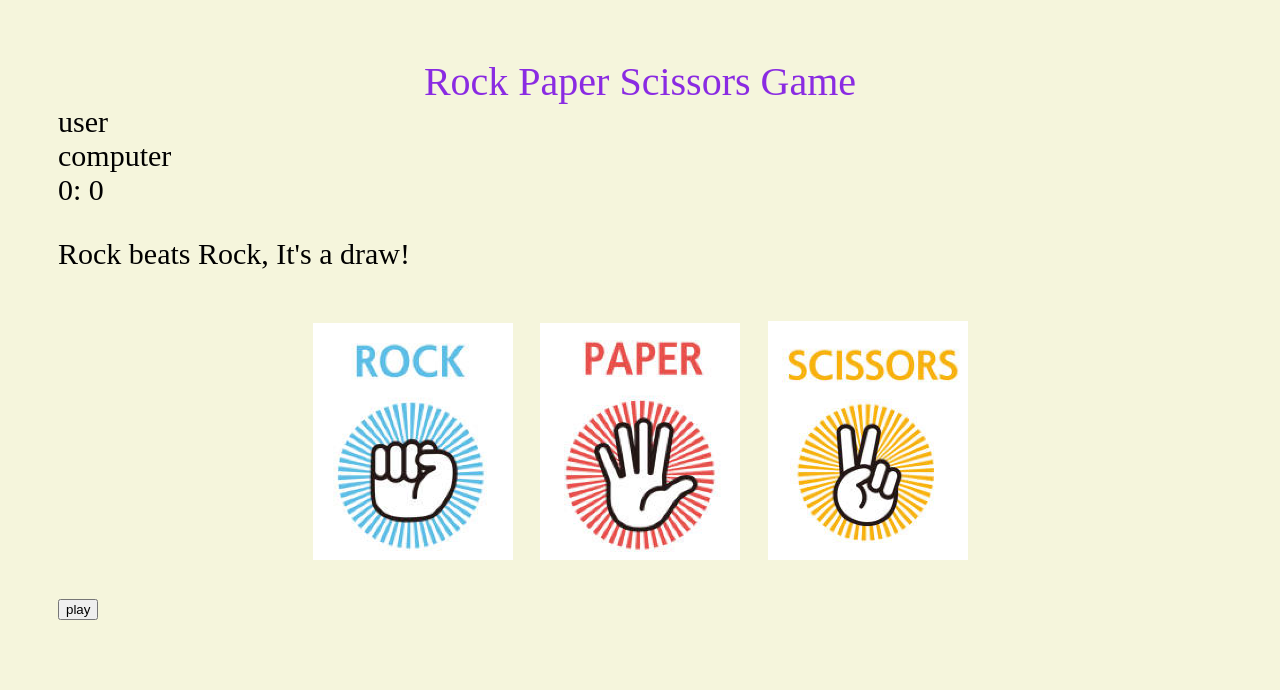
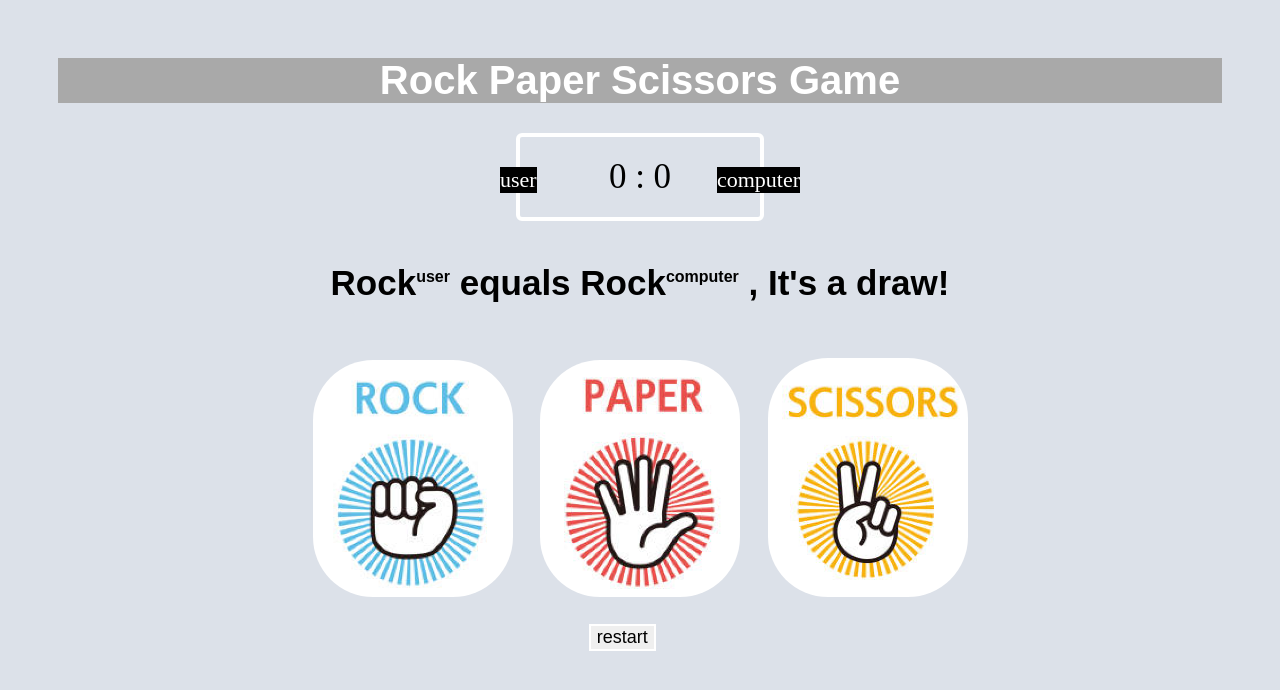
Before and after one commit to fan0703/First-Project-Rock-Paper-Scissors, a plain HTML site: page index.html in a window 1280 px wide. Both pictures are taken after a click on the element 412 px from the left and 445 px from the top of the page. Drawn offline with Linux system fonts and the light colour scheme.

Commit message:
decoration finished

```diff
--- a/index.html
+++ b/index.html
@@ -9,10 +9,10 @@
 </head>
 <body>
     <header>Rock Paper Scissors Game</header>
-    <div class = "score board">
-      <div id = "user board">user</div>
-      <div id = "computer board">computer</div>
-      <span id = "user score">0</span>: <span id = "computer score">0</span>
+    <div class = "score-board">
+      <div id = "user-board" class = "title">user</div>
+      <div id = "computer-board" class = "title" >computer</div>
+      <span id = "user score">0</span> : <span id = "computer score">0</span>
     </div>
     <div class = "result">
         <p id = "result textcontent">Scissors covers Paper, You Win!</p>
@@ -29,7 +29,7 @@
         </div>
     </div>
     <!-- <p class = "play">Play</p> -->
-    <button>play</button>
+    <button>restart</button>
 
 
 </body>
--- a/script.js
+++ b/script.js
@@ -11,6 +11,7 @@ const scissores_div = document.querySelector("#scissors")
 const userScore_span = document.getElementById("user score")
 const computerScore_span = document.getElementById("computer score")
 const result = document.getElementById("result textcontent")
+const restart = document.querySelector("button")
 
 function getComputerChoice(){
     const choice = ["Rock","Paper","Scissors"];
@@ -23,58 +24,82 @@ function win(userChoiceSelection,computerChoice){
    userScore++
    userScore_span.textContent = userScore
    computerScore_span.textContent = computerScore
-   result.innerHTML = userChoiceSelection + " beats " + computerChoice + ", you win!"
+   const userUpper = "user".fontsize(3).sup()
+   const computerUpper = "computer".fontsize(3).sup()
+//    const choiceSelection = ducoment.querySelector()
+   result.innerHTML = `${userChoiceSelection}${userUpper} beats ${computerChoice}${computerUpper} , you win!`
 }
 
 function lose(userChoiceSelection,computerChoice){
    computerScore++
    userScore_span.textContent = userScore
    computerScore_span.textContent = computerScore
-    result.innerHTML = userChoiceSelection + " beats " + computerChoice + ", you lose!"
+   const userUpper = "user".fontsize(3).sup()
+   const computerUpper = "computer".fontsize(3).sup()
+   result.innerHTML = `${userChoiceSelection}${userUpper} loses to ${computerChoice}${computerUpper} , you lose!`
 }
 
 function draw(userChoiceSelection,computerChoice){
-
    userScore_span.textContent = userScore
    computerScore_span.textContent = computerScore
-    result.innerHTML = userChoiceSelection + " beats " + computerChoice + ", It's a draw!"
+   const userUpper = "user".fontsize(3).sup()
+   const computerUpper = "computer".fontsize(3).sup()
+   result.innerHTML = `${userChoiceSelection}${userUpper} equals ${computerChoice}${computerUpper} , It's a draw!`
+}
+function gameOver(){
+
+    if(userScore === 10){
+     result.innerHTML = "Game Over! You Win!"
+     rock_div.style.display = "none"
+     paper_div.style.display = "none"
+     scissores_div.style.display = "none"
+    }
+    if(computerScore === 10){
+     result.innerHTML = "Game Over! You Lose!"
+     rock_div.style.display = "none"
+     paper_div.style.display = "none"
+     scissores_div.style.display = "none"
+    }
 }
 
+function restartGame(){
+    location.reload(true)
+}
+restart.addEventListener('click', restartGame)
 
 rock_div.addEventListener('click', function(){
-    // getComputerChoice()
     computerChoice = getComputerChoice()
     userChoiceSelection = "Rock"
     if(computerChoice === "Scissors"){
-        // console.log("rock covers scissors, you win!")
         win(userChoiceSelection,computerChoice)
-
+        gameOver()
 
     }
     if(computerChoice === "Paper"){
-        // console.log("rock cannot cover paper, you lose!")
         lose(userChoiceSelection,computerChoice)
-        // computerScore_span.innerHTML = computerScore
+        gameOver()
     }
     if(computerChoice  === "Rock"){
-        console.log("It's a draw")
         draw(userChoiceSelection,computerChoice)
+        gameOver()
     }
 })
 
 paper_div.addEventListener('click', function(){
+    // gameOver()
     computerChoice = getComputerChoice()
     userChoiceSelection = "Paper"
     if(computerChoice === "Rock"){
-        // console.log("scissors cannnot cover rock , you lose!")
         win(userChoiceSelection,computerChoice)
+        // gameOver()
     }
     if(computerChoice  === "Paper"){
-        // console.log("scissors covers paper, you win!")
         draw(userChoiceSelection,computerChoice)
+        // gameOver()
     }
     if(computerChoice  === "Scissors"){
         lose(userChoiceSelection,computerChoice)
+        // gameOver()
      }
 })
 
@@ -82,26 +107,21 @@ scissores_div.addEventListener('click', function(){
     computerChoice = getComputerChoice()
     userChoiceSelection = "Scissors"
     if(computerChoice === "Rock"){
-        // console.log("paper covers rock, you win!")
         lose(userChoiceSelection,computerChoice)
+        // gameOver()
 
     }
     if(computerChoice === "Paper"){
-        // console.log("It's a draw")
         win(userChoiceSelection,computerChoice)
+        // gameOver()
     }
     if(computerChoice === "Scissors"){
-        // console.log("paper cannot cover scissors, you lose!")
         draw(userChoiceSelection,computerChoice)
+        // gameOver()
     }
 })
 
-//     if(userScore === 10 || computerScore === 10){
-//         console.log("Game over!")
-//     }
-//  })
-// })
-//  })
+
 
 
 //click play button ,
--- a/style.css
+++ b/style.css
@@ -1,19 +1,51 @@
 * header {
 text-align: center;
-color: blueviolet;
-font-family: 'Times New Roman', Times, serif;
+color: white;
+font-family: Arial, Helvetica, sans-serif;
 font-size: 40px ;
+background-color:darkgrey ;
+font-weight: bold;
 
 }
 body{
     padding:100px 50px;
-    background-color: beige;
+    background-color: #DCE1E9;
     padding: 50px 50px;
     font-size: 30px;
 }
-.score board{
-    /* text-align: center; */
-    padding: 50px,auto;
+.score-board{
+    margin: 30px auto;
+    border: 4px solid white;
+    padding: 20px 20px;
+    width: 200px;
+    mask-position: relative;
+    border-radius: 6px;
+    font-size: 35px;
+    text-align: center;
+    position: relative;
+}
+.title{
+    background-color:black;
+    color: white;
+    font-size: 22px;
+
+}
+#user-board{
+    position: absolute;
+    top: 30px;
+    left: -20px;
+}
+#computer-board{
+    position: absolute;
+    top: 30px;
+    right: -40px;
+}
+.result > p {
+    text-align: center;
+    font-size:35px;
+    font-weight: bold;
+    font-family: Arial, Helvetica, sans-serif;
+    color:black;
 }
 .choices{
     text-align: center;
@@ -25,4 +57,24 @@ body{
 }
 img{
     width: 200px;
+    border-radius: 60px;
 }
+button{
+    border: 2px solid white;
+    font-size: 18px;
+    position: absolute;
+    left:46%;
+
+}
+/* .green{
+    border: 4px solid #4dcc7d;
+    box-shadow: 0 0 10px darkgreen;
+}
+.red{
+    border: 4px solid #fc121b;
+    box-shadow: 0 0 10px #d01115;
+}
+.grey{
+    border: 4px solid #616462;
+    box-shadow: 0 0 10px rgb(59, 59, 59);
+} */
```
Also changed, not shown: 1 other file. Lines whose indentation alone changed are shown as unchanged.
